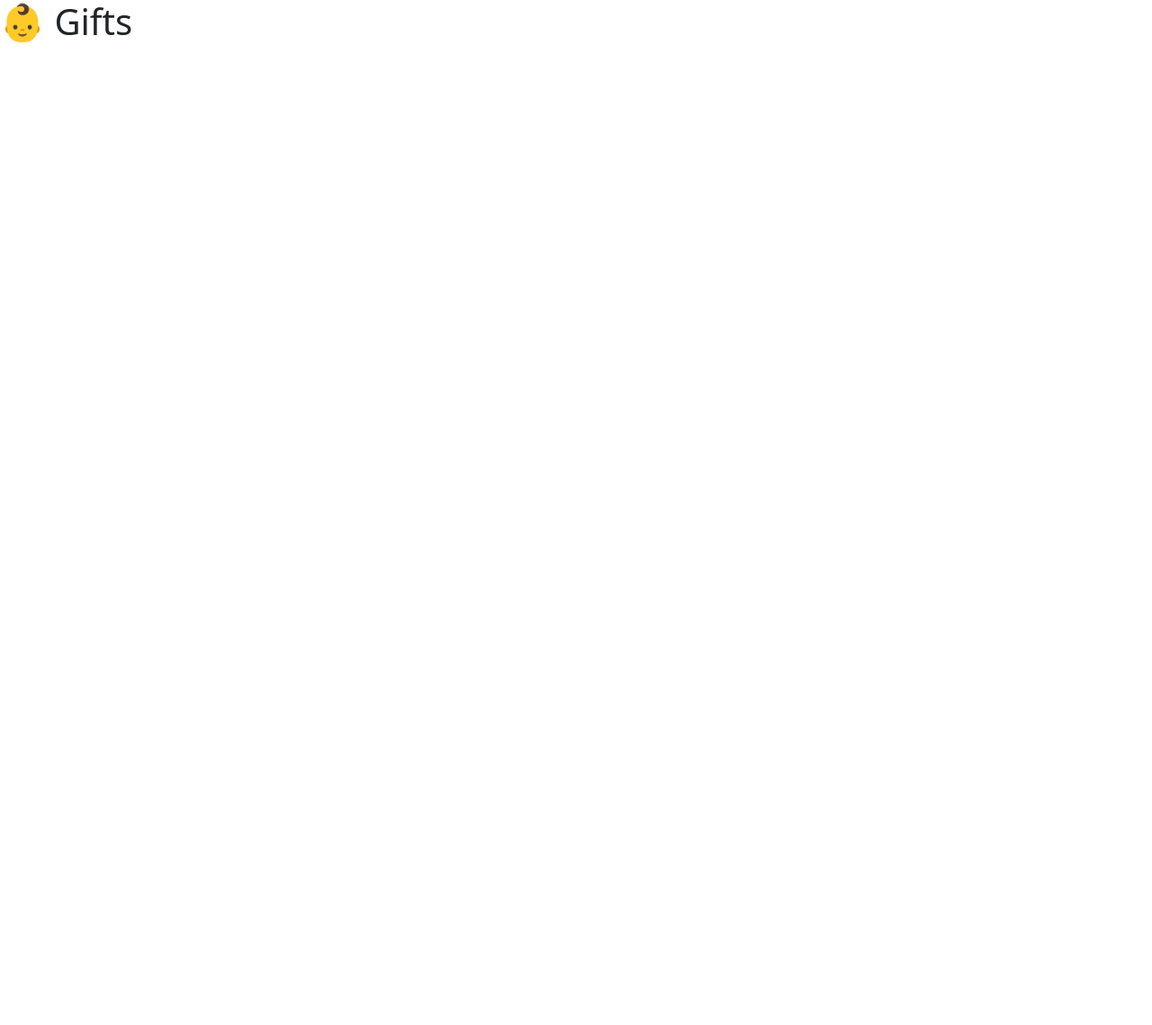
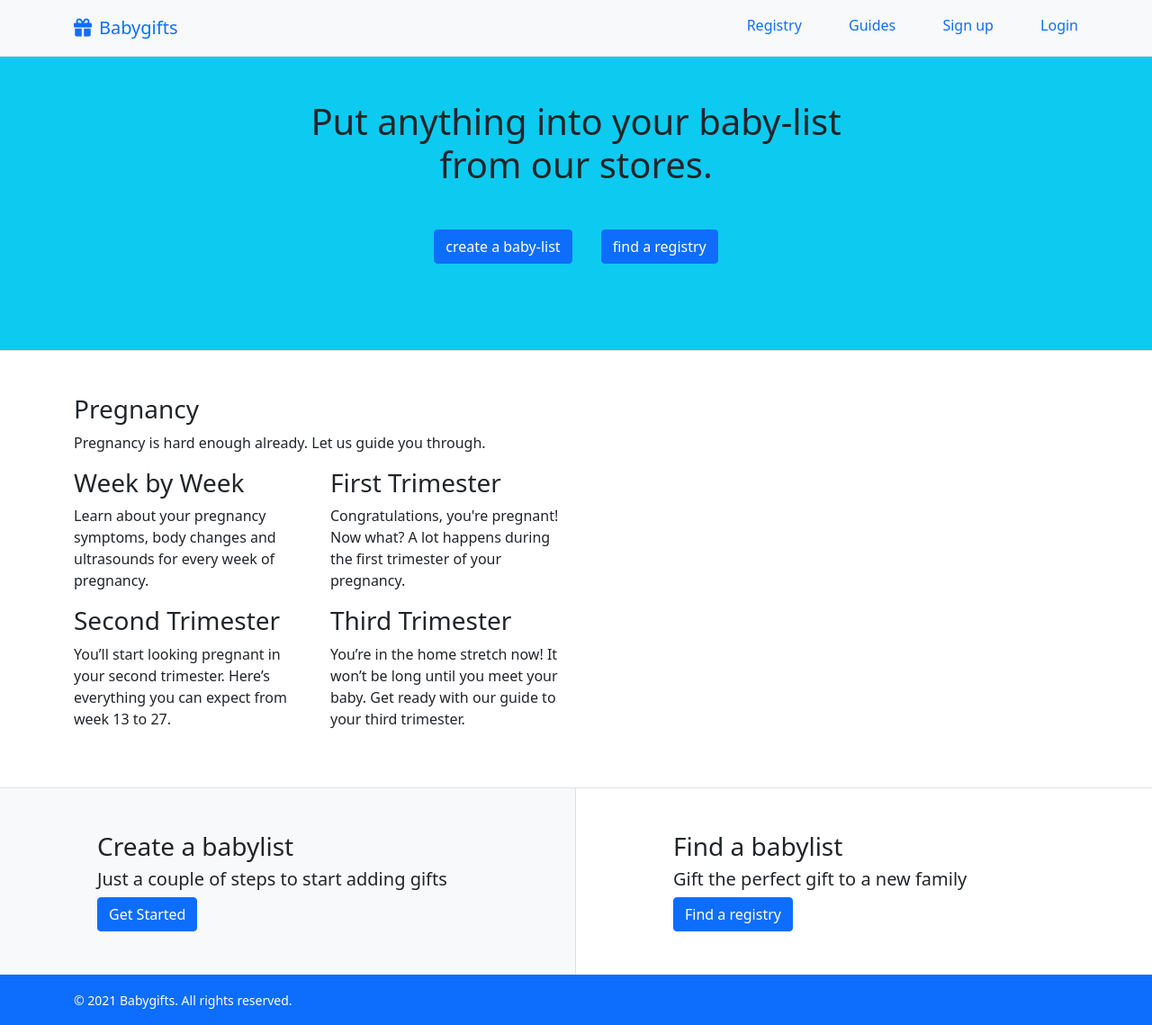
Before and after one commit to Cathella/baby-gifts-frontend, a plain HTML site: page index.html in a window 1280 px wide. Shown: the whole page at 90% size. Before the commit the page ends 800 px from the top, so only its background shows below. Drawn offline with nearby package versions, Linux system fonts and the light colour scheme.

Commit message:
add main content to home page

```diff
--- a/index.html
+++ b/index.html
@@ -10,10 +10,112 @@
       crossorigin="anonymous"
     />
     <link rel="stylesheet" href="style.css" />
-    <title>B👶byGifts</title>
+    <title>👶 Babygifts</title>
   </head>
+
   <body>
-    <h1>👶 Gifts</h1>
+    <nav class="bg-light py-3 border-bottom">
+      <div class="container d-flex justify-content-between">
+        <a href="#" class="logo no-decoration fs-5"
+          ><i class="fas fa-gift me-2"></i>Babygifts</a
+        >
+        <div class="">
+          <a href="#" class="me-5 no-decoration"> Registry</a>
+          <a href="#" class="me-5 no-decoration"> Guides</a>
+          <a href="#" class="me-5 no-decoration"> Sign up</a>
+          <a href="#" class="no-decoration"> Login</a>
+        </div>
+      </div>
+    </nav>
+
+    <header class="container-fluid py-5 border-bottom bg-info">
+      <div class="row">
+        <div class="col-lg-6 mx-auto text-center">
+          <h1>Put anything into your baby-list from our stores.</h1>
+          <div class="my-5">
+            <a href="#" class="btn btn-primary me-3">create a baby-list</a
+            ><a href="#" class="btn btn-primary ms-3">find a registry</a>
+          </div>
+        </div>
+      </div>
+    </header>
+
+    <main class="">
+      <div class="container py-5">
+        <div class="row">
+          <div class="col-lg-6">
+            <div>
+              <h3>Pregnancy</h3>
+              <p>Pregnancy is hard enough already. Let us guide you through.</p>
+            </div>
+            <div class="row">
+              <div class="col-lg-6">
+                <div>
+                  <h3>Week by Week</h3>
+                  <p>
+                    Learn about your pregnancy symptoms, body changes and
+                    ultrasounds for every week of pregnancy.
+                  </p>
+                </div>
+              </div>
+              <div class="col-lg-6">
+                <div>
+                  <h3>First Trimester</h3>
+                  <p>
+                    Congratulations, you're pregnant! Now what? A lot happens
+                    during the first trimester of your pregnancy.
+                  </p>
+                </div>
+              </div>
+              <div class="col-lg-6">
+                <div>
+                  <h3>Second Trimester</h3>
+                  <p>
+                    You’ll start looking pregnant in your second trimester.
+                    Here’s everything you can expect from week 13 to 27.
+                  </p>
+                </div>
+              </div>
+              <div class="col-lg-6">
+                <div>
+                  <h3>Third Trimester</h3>
+                  <p>
+                    You’re in the home stretch now! It won’t be long until you
+                    meet your baby. Get ready with our guide to your third
+                    trimester.
+                  </p>
+                </div>
+              </div>
+            </div>
+          </div>
+        </div>
+      </div>
+
+      <div class="container-fluid border-top">
+        <div class="row">
+          <div class="col-lg-6 py-5 bg-light border-end">
+            <div class="ms-5 ps-5">
+              <h3>Create a babylist</h3>
+              <h5>Just a couple of steps to start adding gifts</h5>
+              <a href="#" class="btn btn-primary">Get Started</a>
+            </div>
+          </div>
+          <div class="col-lg-6 py-5">
+            <div class="ms-5 ps-5">
+              <h3>Find a babylist</h3>
+              <h5>Gift the perfect gift to a new family</h5>
+              <a href="#" class="btn btn-primary">Find a registry</a>
+            </div>
+          </div>
+        </div>
+      </div>
+    </main>
+
+    <footer class="bg-primary py-3 text-white">
+      <div class="container">
+        <small> &copy; 2021 Babygifts. All rights reserved. </small>
+      </div>
+    </footer>
 
     <script
       src="https://kit.fontawesome.com/7290f27402.js"
--- a/style.css
+++ b/style.css
@@ -2,3 +2,7 @@
   padding: 0;
   margin: 0;
 }
+
+.no-decoration {
+  text-decoration: none;
+}
```
